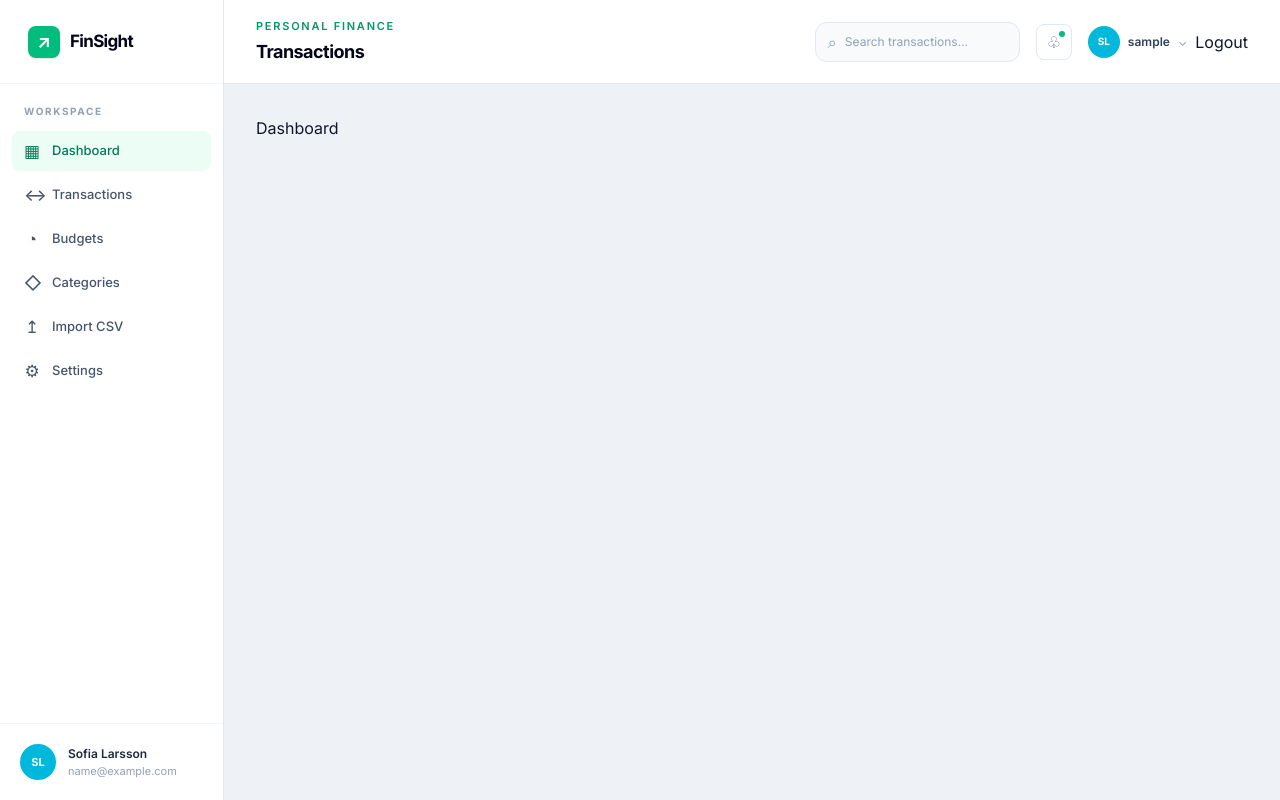
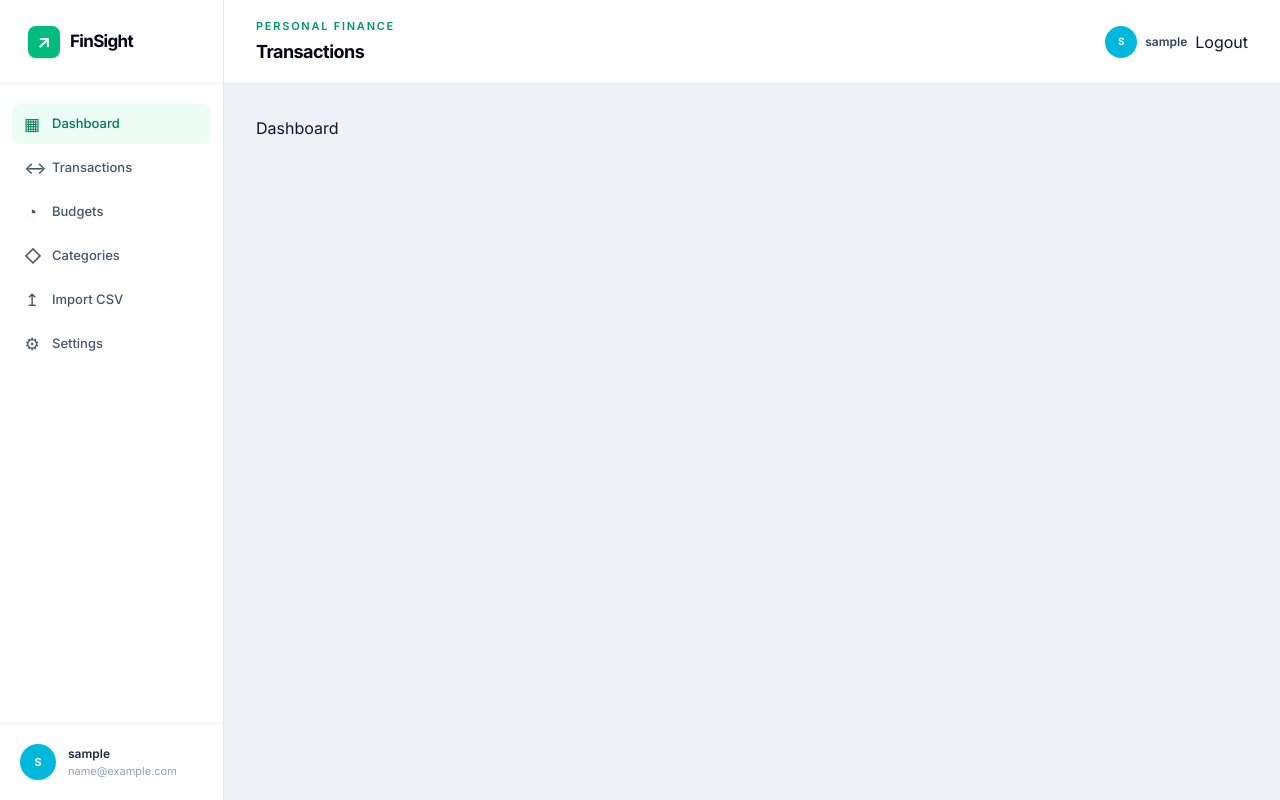
Before and after one commit to CodeBuaters/Finance-FrontEnd, a React (Vite) app: page / in a window 1280 px wide. Built offline with nearby package versions, Linux system fonts and the light colour scheme; sample sign-in values are in the browser's storage.

Commit message:
feat: add user initials utility and cleanup/update Sidebar and TopBar components

```diff
--- a/src/Components/navigation/Sidebar.tsx
+++ b/src/Components/navigation/Sidebar.tsx
@@ -1,5 +1,6 @@
 import { NavLink } from "react-router-dom";
 import { useUserContext } from "../../Context/userContextType";
+import { getInitials } from "../../Utils/user";
 import Logo from "./Logo";
 
 type SidebarProps = {
@@ -8,10 +9,8 @@ type SidebarProps = {
 };
 
 export default function Sidebar({ open, onClose }: SidebarProps) {
-  const user = useUserContext();
-  const firstName = user.user?.firstName || "Sofia";
-  const lastName = user.user?.lastName || "Larsson";
-  const email = user.user?.email || "";
+  const { user } = useUserContext();
+  const fullName = `${user?.firstName ?? ""} ${user?.lastName ?? ""}`.trim();
 
   return (
     // Small screens: hidden, or floating over the page when open. Large screens (lg): always visible
@@ -22,9 +21,6 @@ export default function Sidebar({ open, onClose }: SidebarProps) {
         <Logo />
       </div>
       <nav className="flex-1 px-3 py-5">
-        <p className="mb-3 px-3 text-[10px] font-bold uppercase tracking-[0.16em] text-slate-400">
-          Workspace
-        </p>
         {[
           ["▦", "Dashboard", "/"],
           ["↔", "Transactions", "/transactions"],
@@ -52,15 +48,15 @@ export default function Sidebar({ open, onClose }: SidebarProps) {
       <div className="border-t border-slate-100 p-5">
         <div className="flex items-center gap-3">
           <span className="grid h-9 w-9 place-items-center rounded-full bg-cyan-500 text-[11px] font-bold text-white">
-            SL
+            {getInitials(user)}
           </span>
           <div className="min-w-0">
             <p className="truncate text-[12px] font-semibold text-slate-800">
-              {firstName || "Sofia"} {lastName || "Larsson"}
+              {fullName || user?.username}
             </p>
-            <p className="truncate text-[11px] text-slate-400">
-              {email || "example@example.com"}
-            </p>
+            {user?.email && (
+              <p className="truncate text-[11px] text-slate-400">{user.email}</p>
+            )}
           </div>
         </div>
       </div>
--- a/src/Components/navigation/TopBar.tsx
+++ b/src/Components/navigation/TopBar.tsx
@@ -2,6 +2,7 @@ import { removeAccessToken, getAccessToken } from "../../Services/api";
 import { useNavigate } from "react-router-dom";
 import { useUserContext } from "../../Context/userContextType";
 import { logoutUser } from "../../Services/authService";
+import { getInitials } from "../../Utils/user";
 
 export default function TopBar({ onMenuClick }: { onMenuClick: () => void }) {
   const navigate = useNavigate();
@@ -38,30 +39,14 @@ export default function TopBar({ onMenuClick }: { onMenuClick: () => void }) {
         </div>
       </div>
       <div className="flex items-center gap-4">
-        <label className="hidden h-10 w-[205px] items-center gap-2 rounded-xl border border-slate-200 bg-slate-50 px-3 text-[12px] text-slate-400 sm:flex">
-          <span className="text-base">⌕</span>
-          <input
-            className="w-full bg-transparent outline-none placeholder:text-slate-400"
-            placeholder="Search transactions..."
-          />
-        </label>
-        <button
-          aria-label="Notifications"
-          className="relative grid h-9 w-9 place-items-center rounded-lg border border-slate-200 text-sm text-slate-500 hover:bg-slate-50"
-        >
-          ♧
-          <span className="absolute right-1.5 top-1.5 h-1.5 w-1.5 rounded-full bg-emerald-500" />
-        </button>
-
         {isLoggedIn ? (
           <div className="hidden items-center gap-2 sm:flex">
             <span className="grid h-8 w-8 place-items-center rounded-full bg-cyan-500 text-[10px] font-bold text-white">
-              SL
+              {getInitials(user)}
             </span>
             <span className="text-[12px] font-semibold text-slate-700">
               {username}
             </span>
-            <span className="text-xs text-slate-400">⌄</span>
 
             <button onClick={handleLogout}>Logout</button>
           </div>
--- /dev/null
+++ b/src/Utils/user.ts
@@ -0,0 +1,7 @@
+import type { User } from "../Types/user";
+
+// First letters of first and last name, falling back to the username's first letter
+export const getInitials = (user: User | null) => {
+  const initials = `${user?.firstName?.[0] ?? ""}${user?.lastName?.[0] ?? ""}`;
+  return (initials || user?.username?.[0] || "?").toUpperCase();
+};
```
